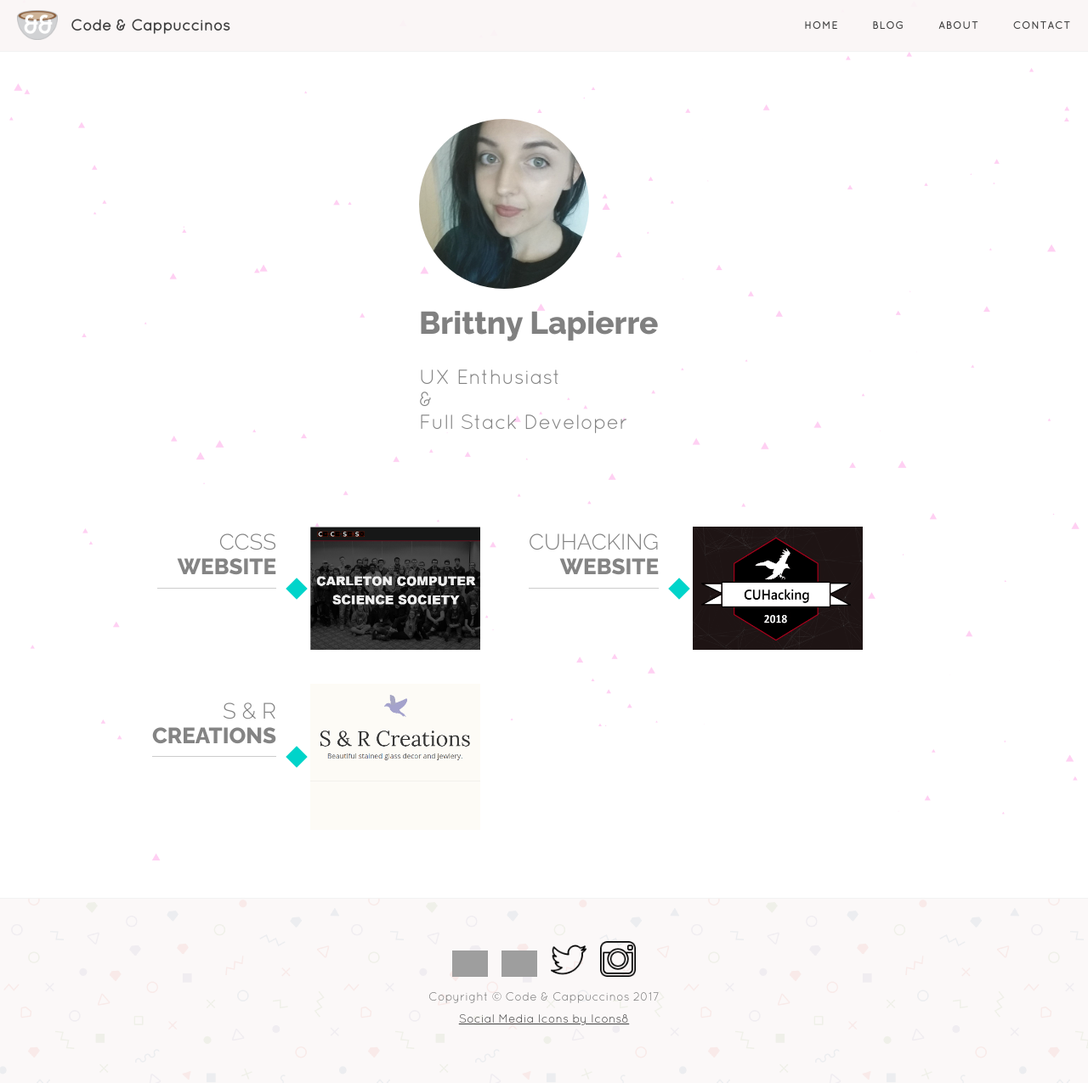
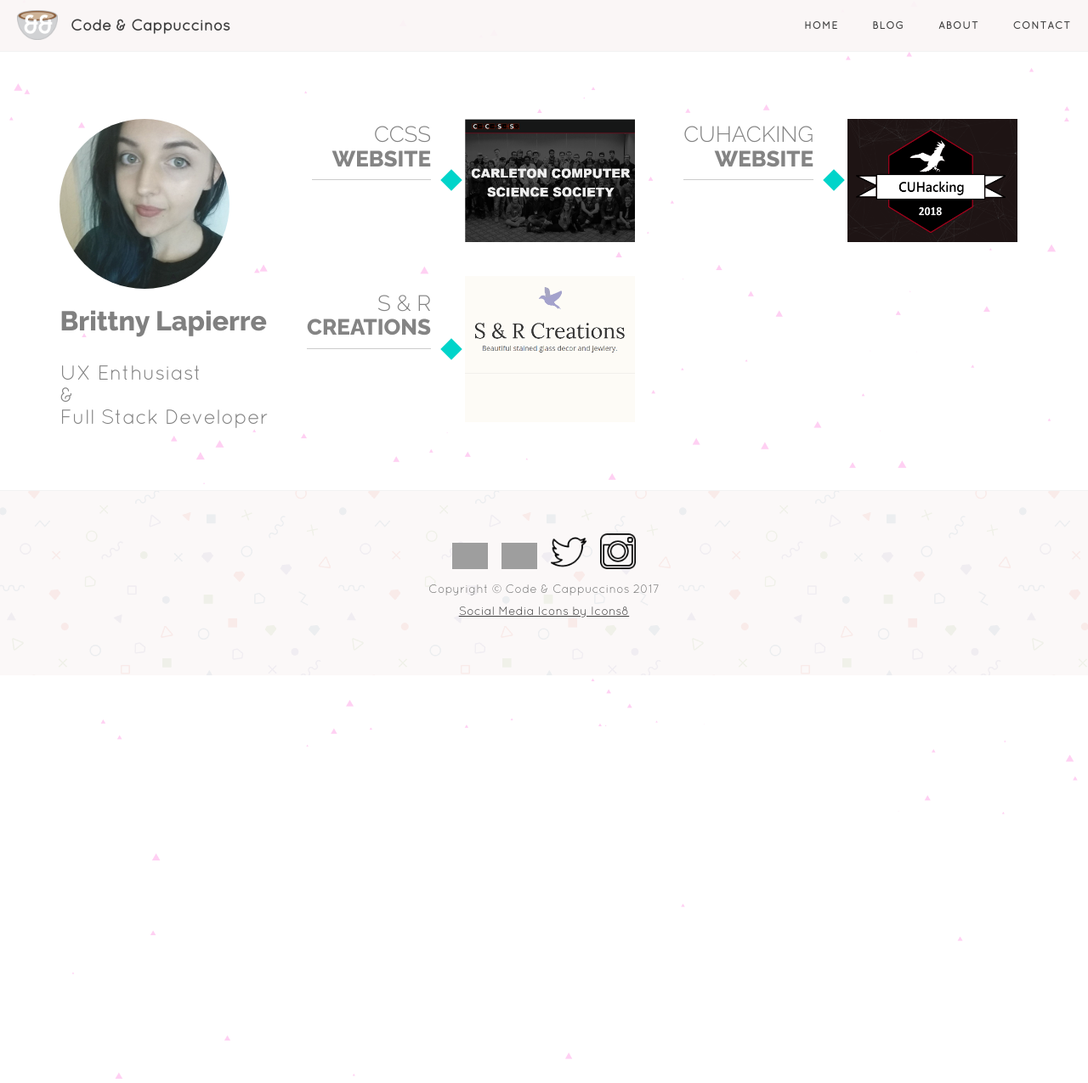
Before and after one commit to brittnylapierre/l3rittny.github.io-old, a Jekyll site: the page built from index.html, in a window 1280 px wide and 1275 px high. Shown: the whole window at 85% size. Built offline with Jekyll 4.4.1, drawn with Linux system fonts in a browser that asks for light colours; nearby versions of some CDN libraries; grey boxes are pictures that could not be loaded.

Commit message:
front page spacing

```diff
--- a/css/projects.css
+++ b/css/projects.css
@@ -2,7 +2,7 @@
 @import url(https://code.ionicframework.com/ionicons/2.0.1/css/ionicons.min.css);
 
 .projects {
-  max-width: 1000px;
+  max-width: 900px;
   display: inline-flex;
   flex-wrap: wrap;
   justify-content: flex-end;
--- a/css/style.css
+++ b/css/style.css
@@ -86,17 +86,17 @@
     justify-content: flex-start;
     flex-direction: column;
     text-align: left;
-    max-width: 300px;
+    max-width: 250px;
     margin: 0;
     align-self: flex-start;
     vertical-align: top;
-    margin-right:1%;
+    margin-left:1%;
 }
 
 .me-card h2 {
     color: grey;
     font-weight: bold;
-    font-size: 37px;
+    font-size: 32px;
 }
 
 .me-card h3 {
```
